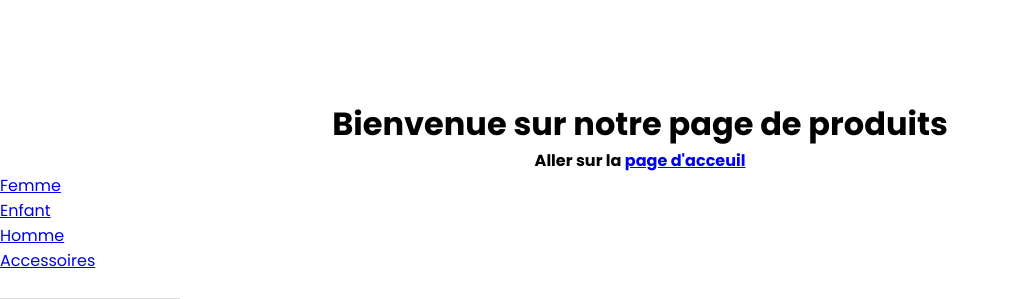
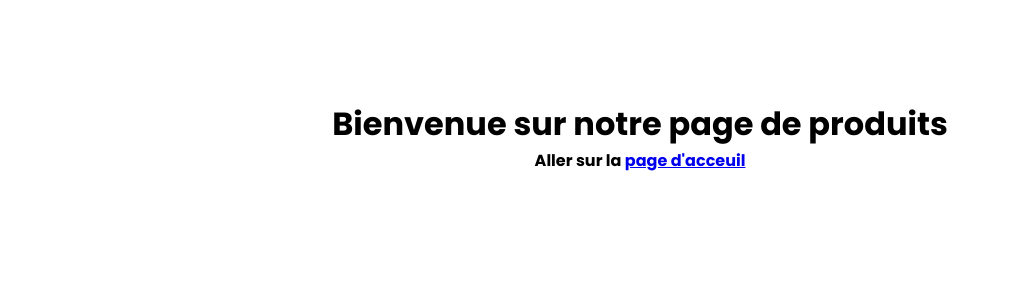
Before and after one commit to salma-mindy/flask-project0, a Flask app: page /products in a window 1280 px wide. Shown: the top 299 px of the page, without its empty margins (0-1010 px from the left). After the commit the page ends 171 px from the top, so only its background shows below. Run offline with Flask 2, Linux system fonts and the light colour scheme.

Commit message:
commenter un bout du code

```diff
--- a/templates/details.html
+++ b/templates/details.html
@@ -9,7 +9,7 @@
 
 
 
-<ul class="nav nav-tabs" id="myTab" role="tablist">
+<!-- <ul class="nav nav-tabs" id="myTab" role="tablist">
     <li class="nav-item">
       <a class="nav-link active" id="femme-tab" data-toggle="tab" href="#femme" role="tab" aria-controls="femme" aria-selected="true">Femme</a>
     </li>
@@ -22,13 +22,13 @@
     <li class="nav-item">
       <a class="nav-link" id="accessoires-tab" data-toggle="tab" href="#accessoires" role="tab" aria-controls="accessoires" aria-selected="false">Accessoires</a>
     </li>
-</ul>
+</ul> -->
 
 
- <div class="tab-content">
+ <!--  <div class="tab-content">
 
  <!-- (start) contenue femme -->
-    <div class="tab-pane active" id="femme" role="tabpanel" aria-labelledby="femme-tab"><br>
+   <!-- <div class="tab-pane active" id="femme" role="tabpanel" aria-labelledby="femme-tab"><br>
       <div class="row">
         <div class="col-md-3">
             <div class="card">
@@ -132,7 +132,7 @@
         </div>
       </div>
     </div>
-  </div>
+  </div> -->
 
 
 
@@ -140,9 +140,9 @@
 
 
 
-<script>
+<!-- <script>
     $(function () {
        $('#myTab li:first-child a').tab('show')
      })
-</script>
+</script> -->
 {% endblock %}
```
